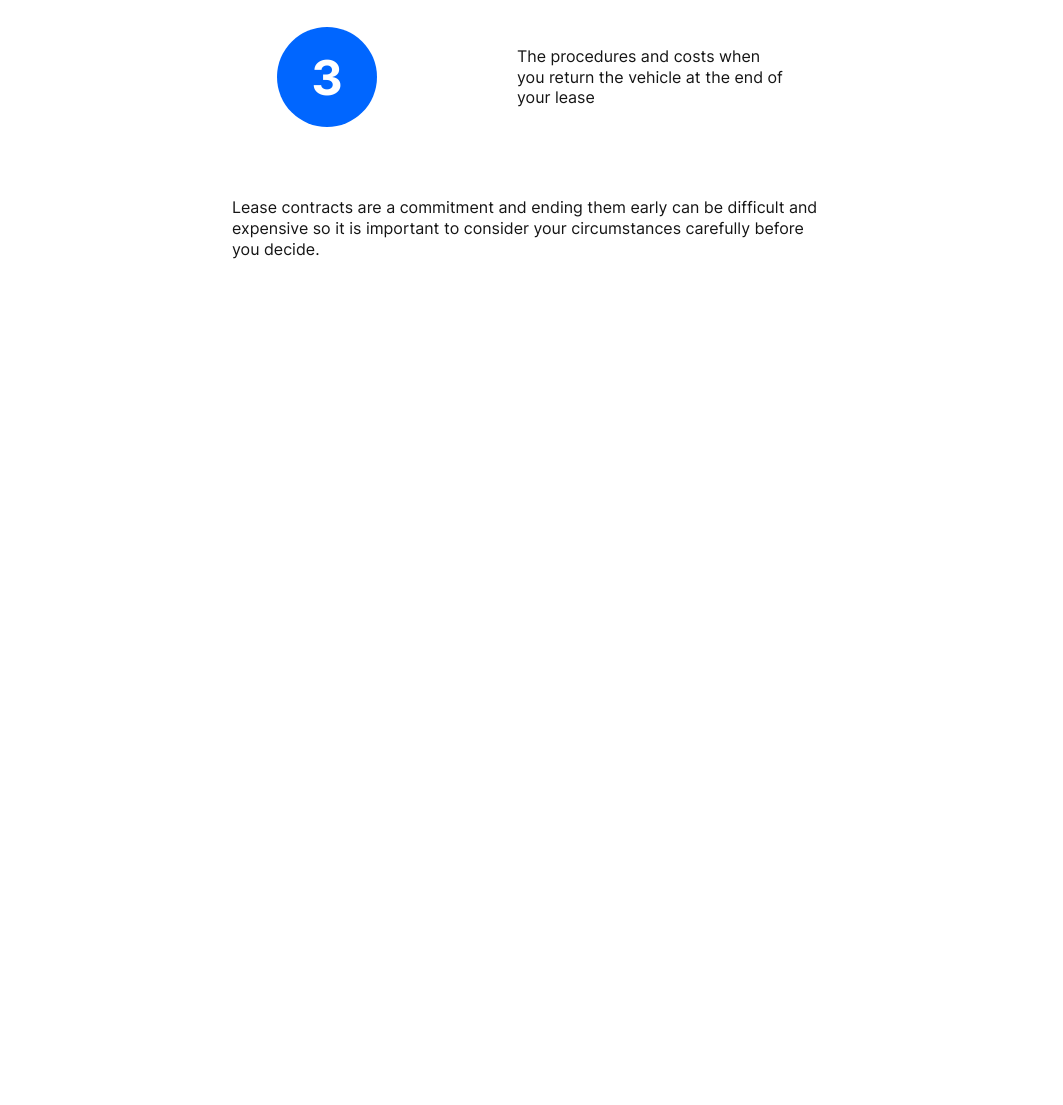
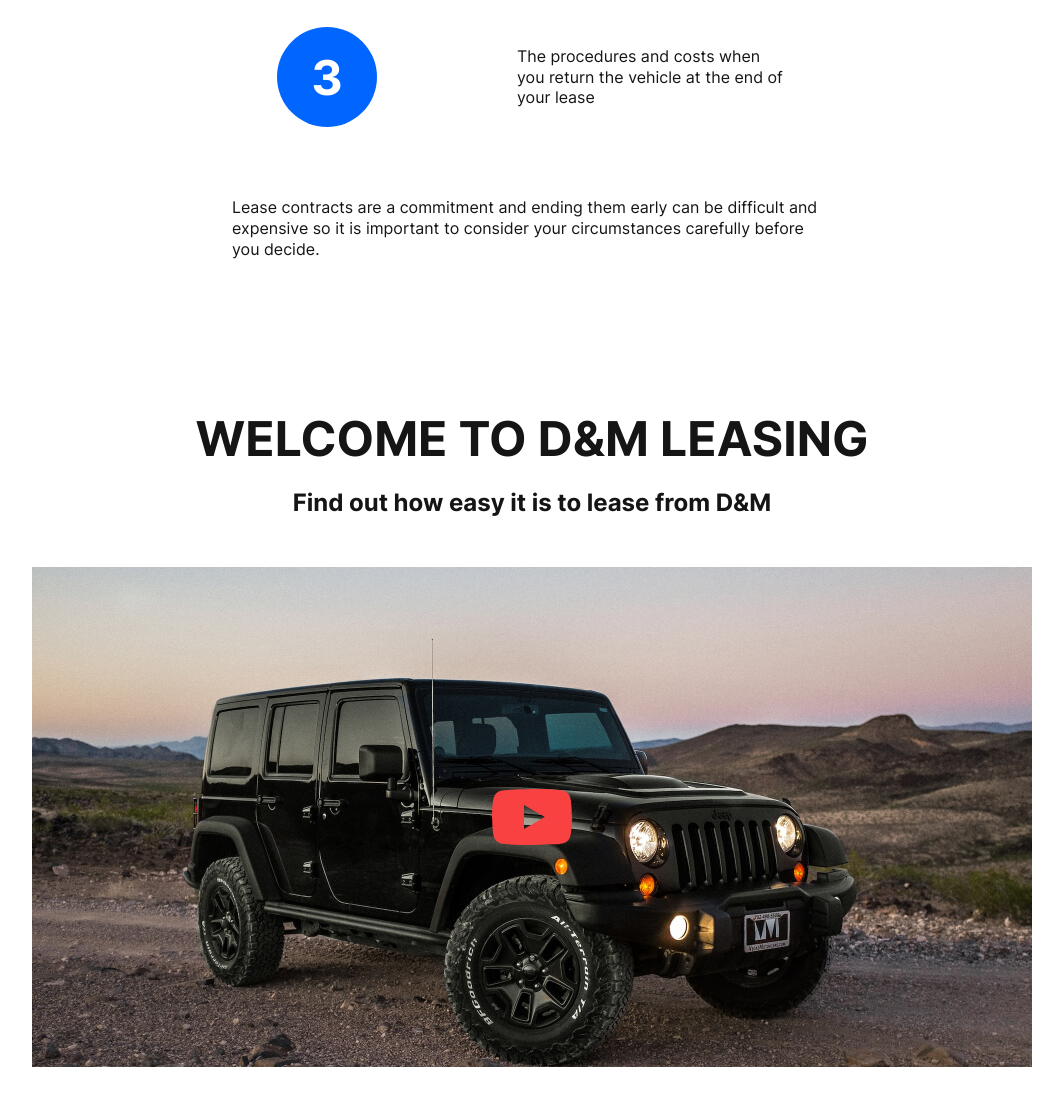
Before and after one commit to uma-frontend/lease-cars, a plain HTML site: page index.html in a window 1280 px wide. Shown: the part 2262-3367 px from the top of the page, without its empty margins (108-1171 px from the left). Before the commit the page ends 2521 px from the top, so only its background shows below. Drawn offline with Linux system fonts and the light colour scheme.

Commit message:
Add video section styling

```diff
--- a/css/style.css
+++ b/css/style.css
@@ -190,15 +190,7 @@
    width: 100%;
    max-width: 660px;
    margin: 0 auto;
-}
-
-.work__container {
-}
-
-.heading {
-}
-
-.work__heading {
+   padding: 0px 0px 150px 0px;
 }
 
 .work__text {
@@ -242,7 +234,6 @@
    font-size: 48px;
    font-weight: 700;
    line-height: normal;
-
 }
 
 .work__item-text {
@@ -254,6 +245,47 @@
 }
 
 /*VIDEO*/
+.video {
+   padding: 0px 0px 150px 0px;
+}
+
+.video__container {
+   text-align: center;
+}
+
+.video__heading {
+   text-transform: uppercase;
+   margin: 0px 0px 20px 0px;
+}
+
+.video__title {
+   margin: 0px 0px 50px 0px;
+   font-size: 24px;
+   line-height: normal;
+}
+
+.video__img-wrap {
+   position: relative;
+   display: flex;
+   width: 1000px;
+   margin: 0 auto;
+}
+.video__img-wrap::after{
+   content: "";
+   width: 80px;
+   height: 56px;
+   position: absolute;
+   top: 50%;
+   left: 50%;
+   transform: translate(-50%, -50%);
+   background-image: url(../img/youtube.svg);
+   background-repeat: no-repeat;
+   background-size: cover;
+   background-position: center center;
+}
+.video__img {
+}
+
 /*IMPORTANT*/
 /*FOOTER*/
 
--- a/index.html
+++ b/index.html
@@ -158,7 +158,17 @@
             </p>
          </div>
       </div>
+
       <!--VIDEO-->
+      <div class="video">
+         <div class="container video__container">
+            <h2 class="heading video__heading">WELCOME TO D&M LEASING</h2>
+            <h3 class="video__title">Find out how easy it is to lease from D&M</h3>
+            <div class="video__img-wrap">
+               <img class="video__img" src="img/car-gelik.jpg" alt="car gelik" srcset="img/car-gelik.jpg 1x, img/car-gelik@2x.jpg 2x" width="1000" height="500">
+            </div>
+         </div>
+      </div>
       <!--IMPORTANT-->
    </main>
 
```
Also changed, not shown: img/youtube.svg (added).
